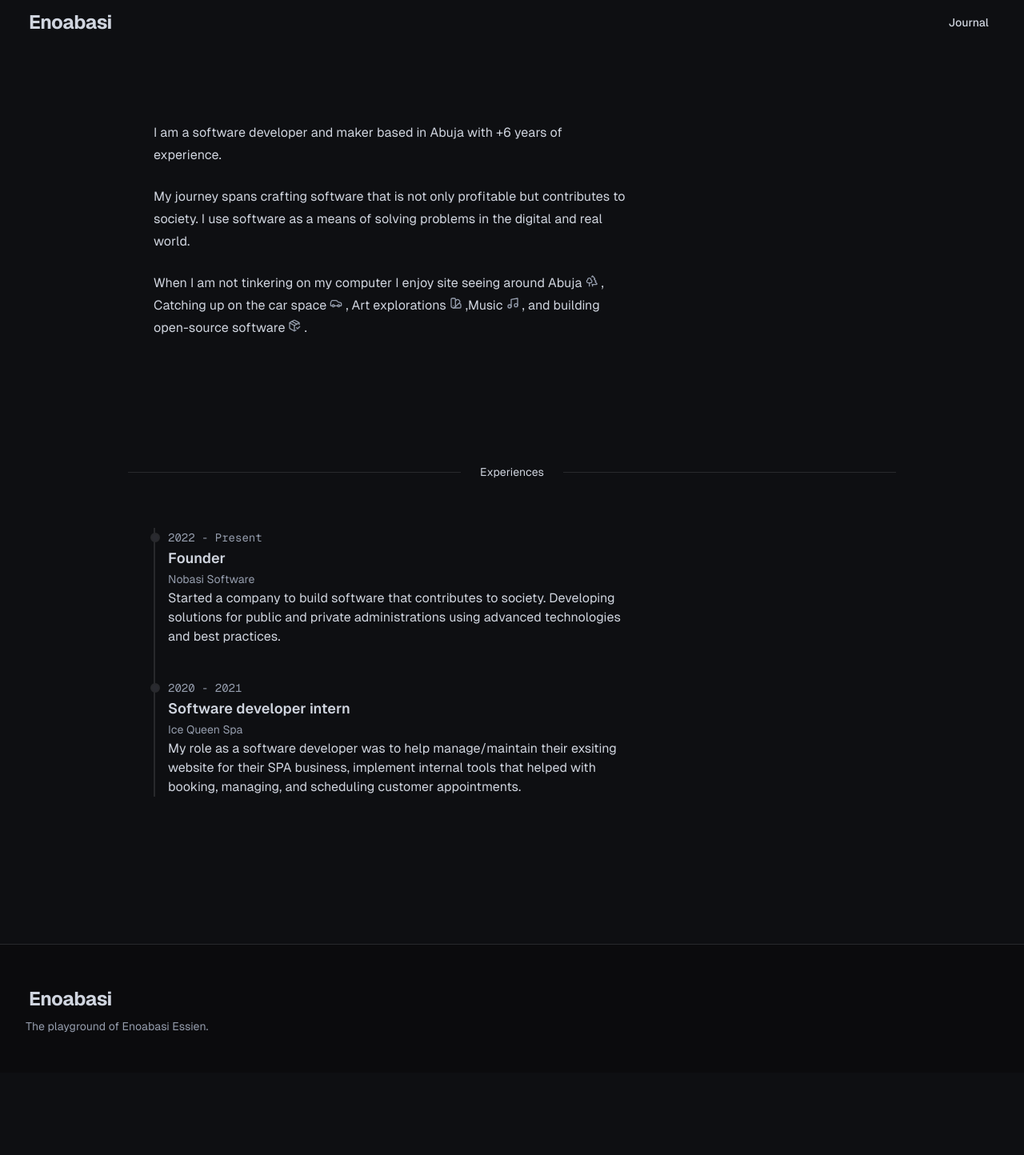
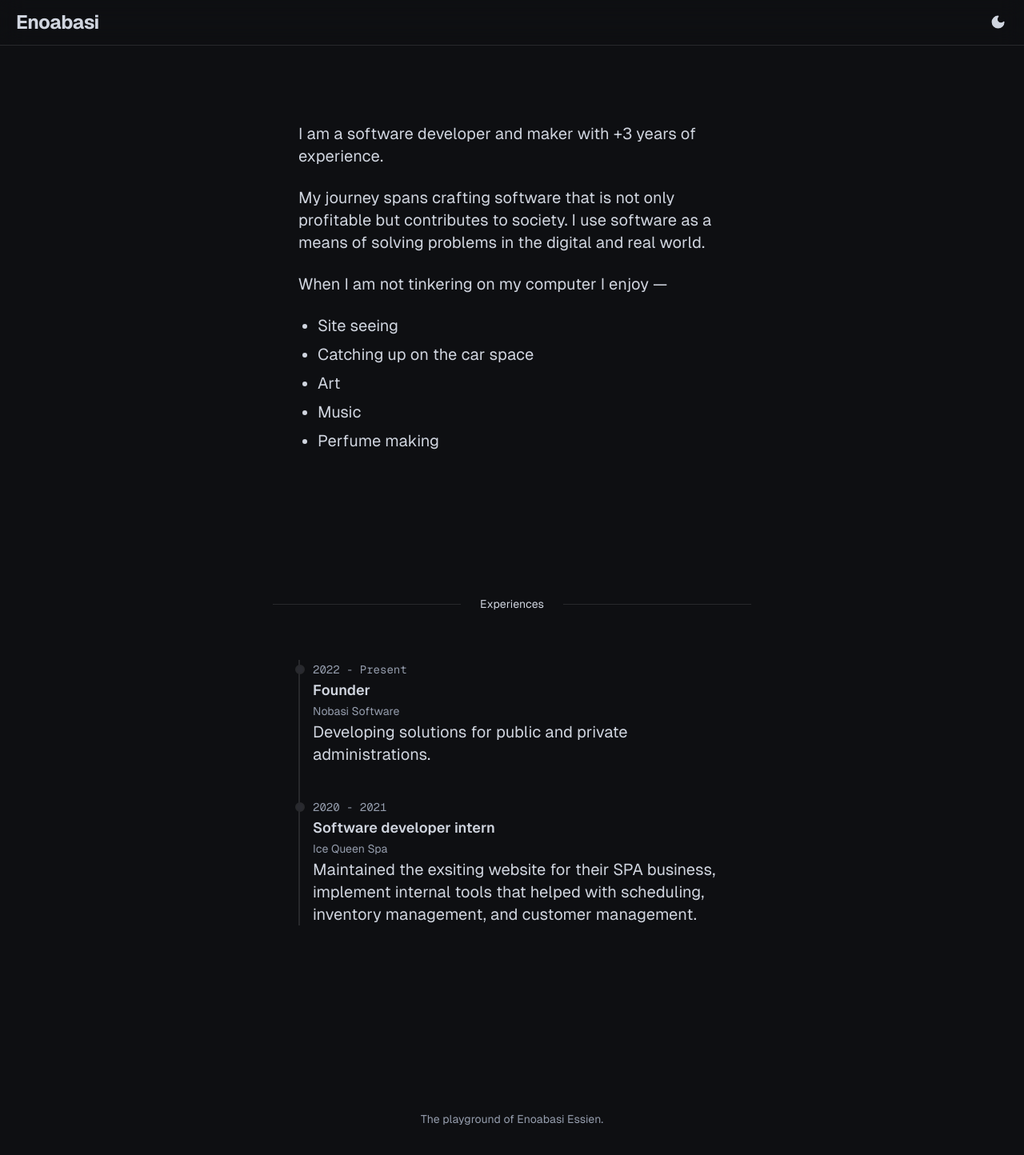
Before and after one commit to unorodeo/enoabasi, a Next.js app: page / in a window 1280 px wide. Shown: the top 1444 px of the page at 80% size. Before the commit the page ends 1341 px from the top, so only its background shows below. Built offline with nearby package versions, Linux system fonts and the light colour scheme.

Commit message:
landing page ui redo

```diff
--- a/package.json
+++ b/package.json
@@ -21,6 +21,7 @@
     "clsx": "^2.1.1",
     "date-fns": "^4.1.0",
     "lucide-react": "^0.462.0",
+    "motion": "^11.15.0",
     "next": "14.2.18",
     "next-themes": "^0.4.3",
     "react": "^18",
--- a/src/app/(marketing)/page.tsx
+++ b/src/app/(marketing)/page.tsx
@@ -1,11 +1,3 @@
-import {
-  CarIcon,
-  MusicIcon,
-  PackageCheckIcon,
-  SwatchBookIcon,
-  TreesIcon,
-} from "lucide-react";
-
 import { Experiences } from "@/components/experience";
 import { HR } from "@/components/ui/hr";
 import { Section } from "@/components/ui/section";
@@ -19,9 +11,7 @@ export default function Home() {
       <Section>
         <HR>Experiences</HR>
         <Section>
-          <div className="md:w-4/6">
-            <Experiences />
-          </div>
+          <Experiences />
         </Section>
       </Section>
     </>
@@ -31,41 +21,20 @@ export default function Home() {
 function Hero() {
   return (
     <Section>
-      <div className="md:w-4/6">
-        <p>
-          I am a software developer and maker based in Abuja with +6 years of
-          experience.
-        </p>
-        <p>
-          My journey spans crafting software that is not only profitable but
-          contributes to society. I use software as a means of solving problems
-          in the digital and real world.
-        </p>
-        <p>
-          When I am not tinkering on my computer I enjoy site seeing around
-          Abuja
-          <span className="inline-flex items-baseline justify-center mx-1">
-            <TreesIcon className="size-4 text-muted-foreground hover:text-green-500" />
-          </span>
-          , Catching up on the car space
-          <span className="inline-flex items-baseline justify-center mx-1">
-            <CarIcon className="size-4 text-muted-foreground hover:text-blue-500" />
-          </span>
-          , Art explorations
-          <span className="inline-flex items-baseline justify-center mx-1">
-            <SwatchBookIcon className="size-4 text-muted-foreground hover:text-yellow-500" />
-          </span>
-          ,Music
-          <span className="inline-flex items-baseline justify-center mx-1">
-            <MusicIcon className="size-4 text-muted-foreground hover:text-purple-500" />
-          </span>
-          , and building open-source software
-          <span className="inline-flex items-baseline justify-center mx-1">
-            <PackageCheckIcon className="size-4 text-muted-foreground hover:text-orange-500" />
-          </span>
-          .
-        </p>
-      </div>
+      <p>I am a software developer and maker with +3 years of experience.</p>
+      <p>
+        My journey spans crafting software that is not only profitable but
+        contributes to society. I use software as a means of solving problems in
+        the digital and real world.
+      </p>
+      <p>When I am not tinkering on my computer I enjoy &mdash;</p>
+      <ul className="my-6 ml-6 list-disc [&>li]:mt-2 [&_li]:text-xl">
+        <li>Site seeing</li>
+        <li>Catching up on the car space</li>
+        <li>Art</li>
+        <li>Music</li>
+        <li>Perfume making</li>
+      </ul>
     </Section>
   );
 }
--- a/src/app/layout.tsx
+++ b/src/app/layout.tsx
@@ -7,7 +7,7 @@ import { Providers } from "@/components/providers";
 import { cn } from "@/lib/cn";
 
 export const metadata: Metadata = {
-  title: "Enoabasi | The playground of Enoabasi Essien.",
+  title: { default: "Enoabasi", template: "%s | Enoabasi" },
   description: "The playground of Enoabasi Essien.",
 };
 
@@ -23,10 +23,14 @@ export default function RootLayout({
     >
       <body
         className={cn(
-          "dark relative antialiased font-geist-sans",
+          "relative antialiased font-geist-sans",
           "selection:bg-tertiary selection:text-tertiary-foreground",
+          "[&::-webkit-scrollbar]:w-2",
+          "[&::-webkit-scrollbar-track]:bg-background",
+          "[&::-webkit-scrollbar-thumb]:bg-muted",
+          "[&::-webkit-scrollbar-thumb]:rounded-full",
           geistSans.variable,
-          geistMono.variable,
+          geistMono.variable
         )}
       >
         <Providers>{children}</Providers>
--- a/src/components/experience.tsx
+++ b/src/components/experience.tsx
@@ -3,6 +3,7 @@ import React from "react";
 
 interface ExperienceItem extends ExperienceType {
   id: string;
+  index?: number;
 }
 
 const EXPERIENCE_ITEMS: ExperienceItem[] = [
@@ -11,8 +12,7 @@ const EXPERIENCE_ITEMS: ExperienceItem[] = [
     period: "2022 - Present",
     position: "Founder",
     company: "Nobasi Software",
-    description:
-      "Started a company to build software that contributes to society. Developing solutions for public and private administrations using advanced technologies and best practices.",
+    description: "Developing solutions for public and private administrations.",
   },
   {
     id: "7d4abfd6-28f0-4fdc-a881-df8c2aa37a7a",
@@ -20,7 +20,7 @@ const EXPERIENCE_ITEMS: ExperienceItem[] = [
     position: "Software developer intern",
     company: "Ice Queen Spa",
     description:
-      "My role as a software developer was to help manage/maintain their exsiting website for their SPA business, implement internal tools that helped with booking, managing, and scheduling customer appointments.",
+      "Maintained the exsiting website for their SPA business, implement internal tools that helped with scheduling, inventory management, and customer management.",
   },
 ];
 
@@ -54,7 +54,7 @@ export const Experience: React.FC<ExperienceType> = ({
       </time>
       <h3 className="text-lg font-semibold tracking-normal">{position}</h3>
       <small className="muted">{company}</small>
-      <p className="[&:not(:first-child)]:mt-0 mb-4 text-base font-normal text-foreground">
+      <p className="[&:not(:first-child)]:mt-0 mb-4 font-normal text-foreground">
         {description}
       </p>
     </li>
--- a/src/components/footer.tsx
+++ b/src/components/footer.tsx
@@ -1,15 +1,11 @@
-import { Brand } from "./ui/brand";
 import React from "react";
 
 export const Footer: React.FC = () => {
   return (
-		<footer className="mt-12 border-t bg-surface">
-			<nav className="flex items-start gap-12 px-4 py-6 mx-auto max-w-7xl md:py-12 md:px-8 md:justify-between md:gap-0">
+    <footer className="mt-12">
+      <nav className="flex items-start gap-12 px-4 py-6 mx-auto max-w-7xl md:py-12 justify-center">
         <div>
-					<Brand variant="div"/>
-					<span className="block mt-1 muted">
-						The playground of Enoabasi Essien.
-					</span>
+          <p className="muted">The playground of Enoabasi Essien.</p>
         </div>
       </nav>
     </footer>
--- a/src/components/header.tsx
+++ b/src/components/header.tsx
@@ -4,8 +4,8 @@ import React from "react";
 
 export const Header: React.FC = () => {
   return (
-		<header className="sticky inset-x-0 top-0 z-50 w-full">
-			<nav className="flex flex-row items-center justify-between px-4 mx-auto max-w-7xl md:px-8 h-14">
+    <header className="sticky inset-x-0 top-0 z-50 w-full border-b">
+      <nav className="flex flex-row items-center justify-between px-4 mx-auto py-2 backdrop-filter backdrop-blur-lg bg-opacity-30">
         <Brand variant="link" />
         <Menu />
       </nav>
--- a/src/components/menu.tsx
+++ b/src/components/menu.tsx
@@ -1,30 +1,13 @@
-"use client";
-
-import { Button, buttonVariants } from "@/components/ui/button";
-
 import { HEADER_NAVS } from "@/utils/navigations";
 import Link from "next/link";
-import { MenuIcon } from "lucide-react";
 import React from "react";
+import { ThemeBtn } from "./theme-btn";
+import { buttonVariants } from "@/components/ui/button";
 import { cn } from "@/lib/cn";
-import { useIsMobile } from "@/hooks/use-is-mobile";
 
 export const Menu: React.FC = () => {
-	const matches = useIsMobile();
-
   return (
     <>
-			{matches ? (
-				<Button
-					type="button"
-					variant={"secondary"}
-					size={"icon-md"}
-					title="toggle menu"
-				>
-					<MenuIcon />
-					<span className="sr-only">toggle menu</span>
-				</Button>
-			) : (
       <menu
         about="nav-menus"
         className="flex items-center gap-4"
@@ -33,13 +16,20 @@ export const Menu: React.FC = () => {
           <Link
             key={hn.href}
             href={hn.href}
-							className={cn(buttonVariants({ variant: "ghost", size: "sm" }))}
+            className={cn(
+              buttonVariants({
+                variant: "ghost",
+                size: "sm",
+                className: "text-base",
+              })
+            )}
           >
             {hn.label}
           </Link>
         ))}
+
+        <ThemeBtn />
       </menu>
-			)}
     </>
   );
 };
--- a/src/components/providers.tsx
+++ b/src/components/providers.tsx
@@ -8,9 +8,8 @@ export const Providers: React.FC<{ children: React.ReactNode }> = ({
     <>
       <ThemeProvider
         attribute="class"
-        defaultTheme="system"
+        defaultTheme="dark"
         enableSystem
-        disableTransitionOnChange
       >
         {children}
       </ThemeProvider>
--- a/src/components/theme-btn.tsx
+++ b/src/components/theme-btn.tsx
@@ -1,6 +1,6 @@
 "use client";
 
-import { MoonStarIcon, SunIcon } from "lucide-react";
+import { MoonIcon, SunIcon } from "lucide-react";
 
 import { Button } from "@/components/ui/button";
 import React from "react";
@@ -12,7 +12,7 @@ export const ThemeBtn: React.FC = () => {
 	return (
 		<Button
 			type="button"
-			variant="secondary"
+			variant="ghost"
 			size="icon-sm"
 			onClick={() => setTheme(theme === "light" ? "dark" : "light")}
 		>
@@ -21,7 +21,7 @@ export const ThemeBtn: React.FC = () => {
 					"h-[1.2rem] w-[1.2rem] rotate-0 scale-100 transition-transform dark:-rotate-90 dark:scale-0 text-current fill-current"
 				)}
 			/>
-			<MoonStarIcon
+			<MoonIcon
 				className={cn(
 					"absolute h-[1.2rem] w-[1.2rem] rotate-90 scale-0 transition-transform dark:rotate-0 dark:scale-100 text-current fill-current"
 				)}
--- a/src/components/ui/section.tsx
+++ b/src/components/ui/section.tsx
@@ -8,7 +8,7 @@ export const Section: React.FC<
 		<section
 			ref={ref}
 			className={cn(
-				"max-w-5xl mx-auto py-6 md:py-12 px-4 md:px-8",
+				"max-w-[662px] mx-auto py-6 md:py-12 px-4 md:px-8 lg:[&_p]:text-xl",
 				{
 					"max-w-full py-4 md:py-6": bleed,
 				},
--- a/src/styles/globals.css
+++ b/src/styles/globals.css
@@ -85,7 +85,7 @@
   }
 
   p {
-    @apply leading-7 [&:not(:first-child)]:mt-6;
+    @apply leading-7 [&:not(:first-child)]:mt-6 text-lg;
   }
 
   blockquote {
--- a/src/utils/navigations.ts
+++ b/src/utils/navigations.ts
@@ -1,8 +1,3 @@
 import type { Navitem } from "@/types/shared";
 
-export const HEADER_NAVS: Navitem[] = [
-	{
-		href: "/journal",
-		label: "Journal",
-	},
-];
+export const HEADER_NAVS: Navitem[] = [];
```
Also changed, not shown: 1 other file (tests, documents, lock files or other folders). Lines whose indentation alone changed are shown as unchanged.
